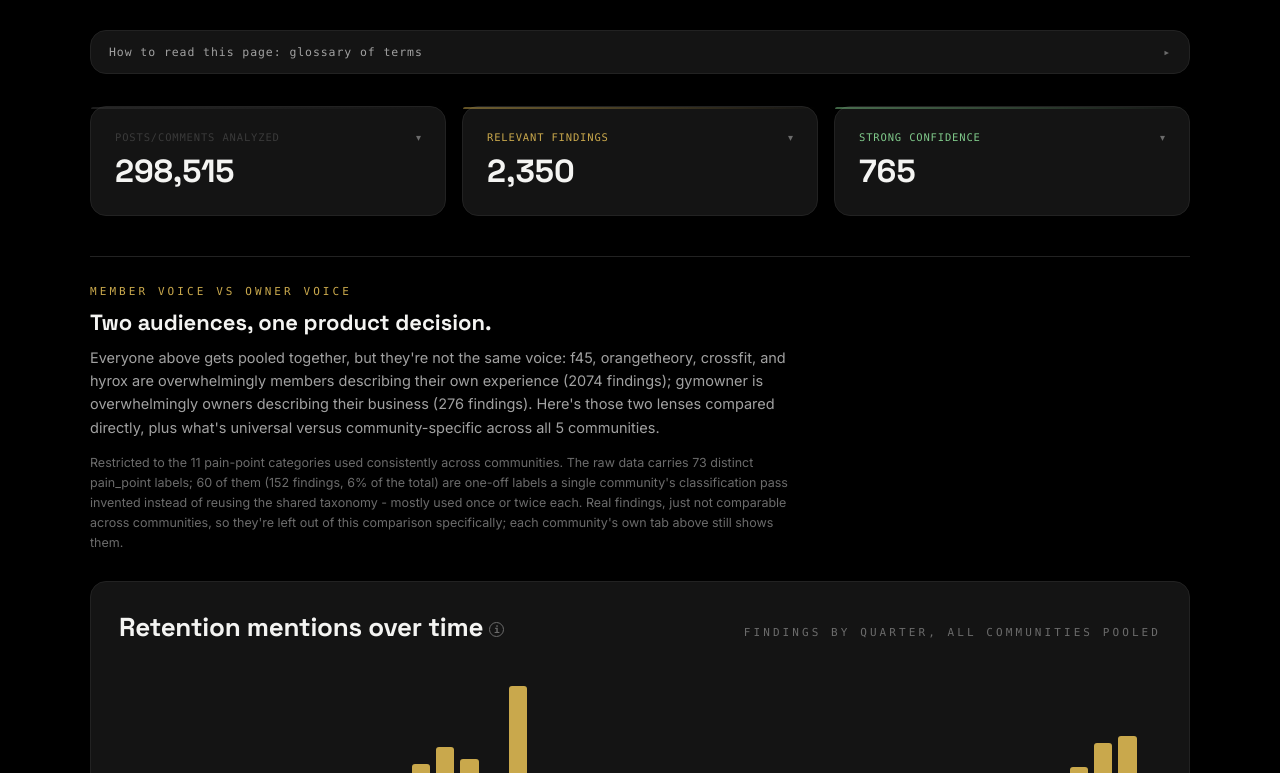
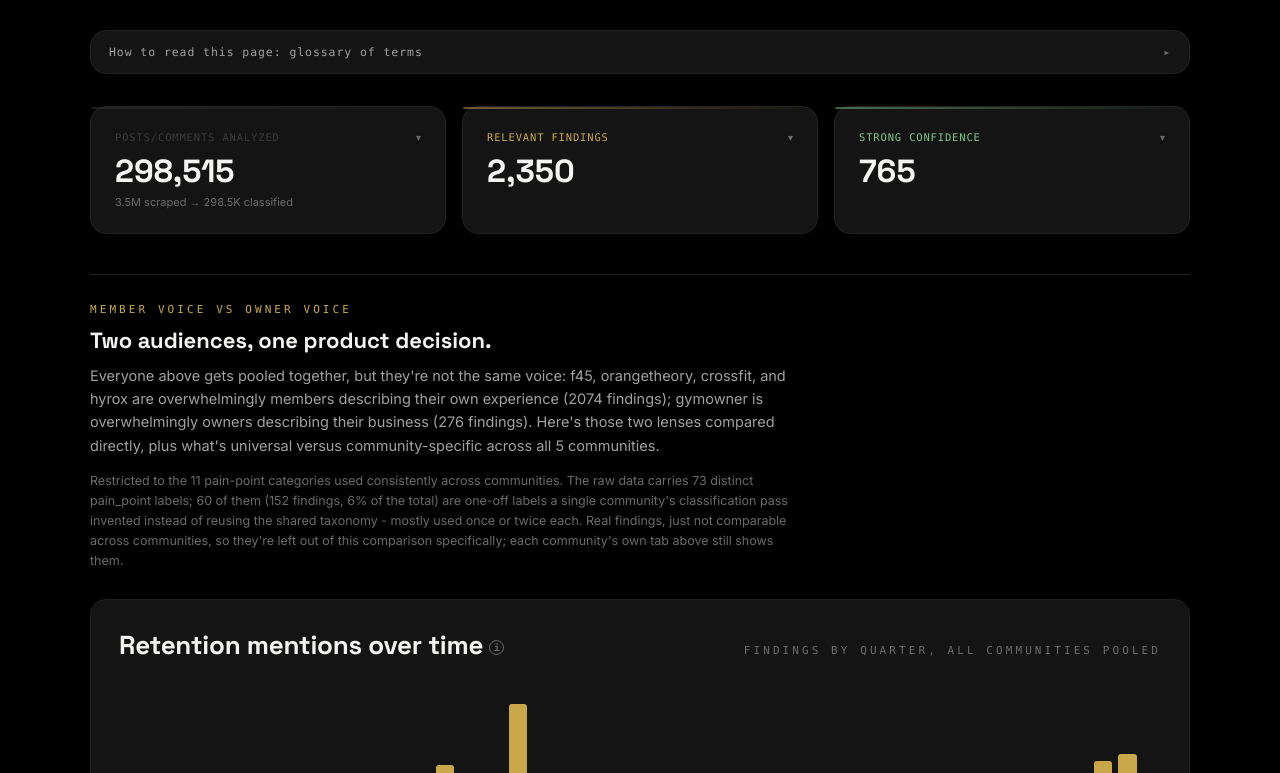
Before and after one commit to Santhoshi129/readout-sync, a Next.js app: page /retention-research in a window 1280 px wide. Shown: the part 1207-1980 px from the top of the page. Built offline with nearby package versions, Linux system fonts and the light colour scheme.

Commit message:
Show raw-scraped/classified split always-visible on the analyzed tile; badge each buildable-panel quote with core/partial/not-addressable

```diff
--- a/components/Charts.tsx
+++ b/components/Charts.tsx
@@ -568,7 +568,7 @@ export function ReplyBreakdown({
 // explains itself when someone actually wants to know. This is the same
 // visual language as the flow detail pages' "Report: live impact" tiles,
 // reused here so the main dashboards get it too.
-export function StatTiles({ tiles }: { tiles: { label: string; value: number | null; note?: string; tip?: string; tone?: string; suffix?: string; flag?: string }[] }) {
+export function StatTiles({ tiles }: { tiles: { label: string; value: number | null; note?: string; preview?: string; tip?: string; tone?: string; suffix?: string; flag?: string }[] }) {
   return (
     <div className="grid grid-3" style={{ gap: 16 }}>
       {tiles.map((t, i) => (
@@ -578,7 +578,7 @@ export function StatTiles({ tiles }: { tiles: { label: string; value: number | n
   );
 }
 
-function StatTile({ label, value, note, tip, tone, suffix, flag }: { label: string; value: number | null; note?: string; tip?: string; tone?: string; suffix?: string; flag?: string }) {
+function StatTile({ label, value, note, preview, tip, tone, suffix, flag }: { label: string; value: number | null; note?: string; preview?: string; tip?: string; tone?: string; suffix?: string; flag?: string }) {
   const [hover, setHover] = useState(false);
   const [expanded, setExpanded] = useState(false);
   const open = hover || expanded;
@@ -627,6 +627,9 @@ function StatTile({ label, value, note, tip, tone, suffix, flag }: { label: stri
         )}
         {suffix && value != null && <span className="stat-suffix">{suffix}</span>}
       </div>
+      {preview && (
+        <div style={{ fontSize: 11, color: "var(--ink-faint)", marginTop: 4 }}>{preview}</div>
+      )}
       {note && (
         // Grid-rows accordion instead of a fixed maxHeight - a hardcoded
         // pixel cap (previously 60) clips any note longer than ~2 lines,
--- a/components/CrossCommunityTable.tsx
+++ b/components/CrossCommunityTable.tsx
@@ -1,7 +1,7 @@
 "use client";
 import { useState } from "react";
 import { CrossCommunityRow } from "@/lib/combined-analysis";
-import { CommunityDataset, Finding, PainPointExample, painPointExamples, severityHistogram, sourceLink, timelineBreakdown } from "@/lib/retention-research";
+import { APP_RELEVANCE_LABEL, APP_RELEVANCE_TONE, CommunityDataset, Finding, PainPointExample, painPointExamples, severityHistogram, sourceLink, timelineBreakdown } from "@/lib/retention-research";
 
 const SEVERITY_COLOR = (s: number) => (s >= 3.5 ? "var(--bad)" : s >= 2.5 ? "var(--amber)" : "var(--ink-dim)");
 
@@ -251,6 +251,9 @@ export function CrossCommunityTable({
                           {community?.label.toUpperCase()} · {commFindings.length} FINDING{commFindings.length === 1 ? "" : "S"}
                           {commExamples.length < commFindings.length && ` · showing ${commExamples.length}`}
                         </div>
+                        <div style={{ fontSize: 10, color: "var(--ink-faint)", marginTop: 4 }}>
+                          Each quote's badge shows whether it's <span style={{ color: "var(--hot)" }}>core fit</span>, <span style={{ color: "var(--amber)" }}>partial fit</span>, or <span style={{ color: "var(--ink-faint)" }}>not addressable</span> - only core + partial fit count toward "buildable" above.
+                        </div>
                       </div>
                       {commExamples.length > 0 ? (
                         <div style={{ display: "flex", flexDirection: "column", gap: 6 }}>
@@ -266,6 +269,24 @@ export function CrossCommunityTable({
                                 }}
                                 style={{ fontSize: 12, color: "var(--ink-dim)", lineHeight: 1.5, cursor: "pointer", padding: "4px 6px", margin: "-4px -6px", borderRadius: 4, background: isQOpen ? "var(--card)" : "transparent" }}
                               >
+                                {ex.app_relevance && (
+                                  <span
+                                    style={{
+                                      display: "inline-block",
+                                      fontFamily: "var(--mono)",
+                                      fontSize: 9,
+                                      letterSpacing: "0.03em",
+                                      padding: "1px 6px",
+                                      borderRadius: 999,
+                                      marginRight: 6,
+                                      marginBottom: 2,
+                                      color: `var(--${APP_RELEVANCE_TONE[ex.app_relevance]})`,
+                                      border: `1px solid var(--${APP_RELEVANCE_TONE[ex.app_relevance]})`,
+                                    }}
+                                  >
+                                    {ex.app_relevance === "not_addressable" ? "not addressable" : ex.app_relevance === "core_fit" ? "core fit" : "partial fit"}
+                                  </span>
+                                )}
                                 {isQOpen ? ex.reasoning : ex.short}
                                 {ex.evidence && isQOpen && <div style={{ marginTop: 3, color: "var(--ink-faint)", fontStyle: "italic" }}>"{ex.evidence}"</div>}
                                 <div style={{ marginTop: 3, fontSize: 10, fontFamily: "var(--mono)", color: "var(--ink-faint)" }}>
--- a/components/RetentionResearchDashboard.tsx
+++ b/components/RetentionResearchDashboard.tsx
@@ -67,6 +67,7 @@ import {
   APP_RELEVANCE_LABEL,
   communityCountNote,
   analyzedNote,
+  analyzedPreview,
   relevantNote,
   NO_SOLUTION_KEY,
   PAIN_POINT_MEANING,
@@ -336,7 +337,7 @@ export function RetentionResearchDashboard({
       <section style={{ marginBottom: 24 }}>
         <StatTiles
           tiles={[
-            { label: "Posts/comments analyzed", value: ds.total_analyzed, tone: "muted", note: analyzedNote(ds) },
+            { label: "Posts/comments analyzed", value: ds.total_analyzed, tone: "muted", preview: analyzedPreview(ds), note: analyzedNote(ds) },
             {
               label: isRecencyScoped ? "Relevant findings (last 12mo)" : "Relevant findings",
               value: isRecencyScoped ? scopedFindings.length : ds.relevant_count,
--- a/lib/retention-research.ts
+++ b/lib/retention-research.ts
@@ -204,6 +204,30 @@ export function analyzedNote(ds: CommunityDataset): string {
     return `${raw.toLocaleString()} records were scraped for this community; a prescreen narrowed that down to the ${ds.total_analyzed.toLocaleString()} shown here, which is what actually went through classification.`;
   }
   return `${raw.toLocaleString()} records were scraped for this community; every one of them went through classification, nothing was filtered out first.`;
+}
+
+// Compact "1.8M" / "298.5K" style formatting for the short always-visible
+// preview line under the analyzed stat tile - the full note above already
+// spells out every digit, this is just for a glanceable summary that
+// doesn't need a tap to see.
+function compactNumber(n: number): string {
+  if (n >= 1_000_000) return `${(n / 1_000_000).toFixed(n % 1_000_000 === 0 ? 0 : 1)}M`;
+  if (n >= 1_000) return `${(n / 1_000).toFixed(n % 1_000 === 0 ? 0 : 1)}K`;
+  return n.toLocaleString();
+}
+
+// Short, always-visible line under the "Posts/comments analyzed" tile -
+// shows the raw-scraped-vs-classified split at a glance without requiring
+// a tap, since that was the whole point of asking for it to "appear here."
+// analyzedNote() above still carries the full explanatory sentence, shown
+// on tap/hover.
+export function analyzedPreview(ds: CommunityDataset): string | undefined {
+  if (ds.subreddit === "all") {
+    const rawTotal = COMMUNITIES.reduce((s, c) => s + (c.raw_scraped ?? c.total_analyzed), 0);
+    return rawTotal > ds.total_analyzed ? `${compactNumber(rawTotal)} scraped \u2192 ${compactNumber(ds.total_analyzed)} classified` : undefined;
+  }
+  const raw = ds.raw_scraped ?? ds.total_analyzed;
+  return raw > ds.total_analyzed ? `${compactNumber(raw)} scraped \u2192 ${compactNumber(ds.total_analyzed)} classified` : undefined;
 }
 
 // Matching one-liner for the top "Relevant findings" stat tile.
@@ -415,7 +439,7 @@ function shorten(text: string, maxLen = 62): string {
 // "124" doesn't mean anything on its own, "people getting bored of the same
 // format" does. Picks the clearest, highest-confidence findings, not a
 // random sample, so the example shown is representative, not a fluke.
-export type PainPointExample = { reasoning: string; short: string; evidence: string | null; permalink: string; link: string };
+export type PainPointExample = { reasoning: string; short: string; evidence: string | null; permalink: string; link: string; app_relevance: AppRelevance | null };
 export function painPointExamples(findings: Finding[], perPoint = 3): Record<string, PainPointExample[]> {
   const byPoint: Record<string, Finding[]> = {};
   findings.forEach((f) => {
@@ -436,6 +460,7 @@ export function painPointExamples(findings: Finding[], perPoint = 3): Record<str
       evidence: f.evidence_snippet,
       permalink: f.permalink,
       link: sourceLink(f.permalink, f.evidence_snippet),
+      app_relevance: f.app_relevance,
     }));
   });
   return out;
```
